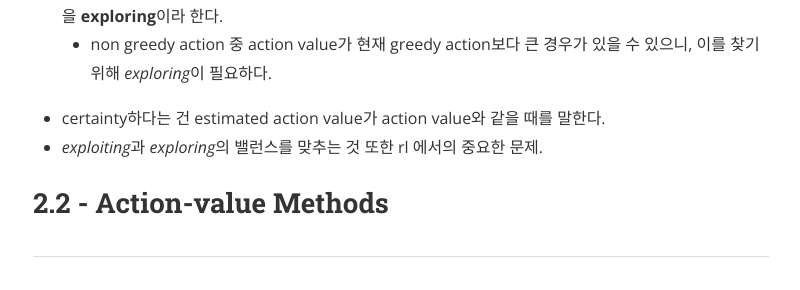
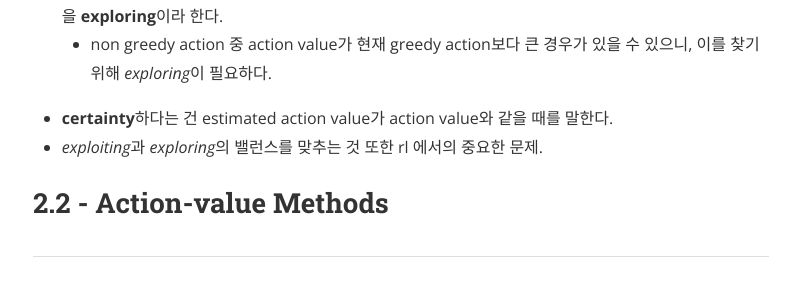
Before and after one commit to kevin970401/kevin970401.github.io, a Jekyll site: the page built from _posts/2018-08-16-Sutton-RL-Ch2.md, in a window 1280 px wide and 900 px high, scrolled down 863 px. Shown: the part 153-443 px from the top of the window, without its empty margins (239-1039 px from the left). Built offline with Jekyll 4.4.1, drawn with Linux system fonts in a browser that asks for light colours; nearby versions of some CDN libraries; formulas are drawn with MathJax 3.

Commit message:
:fire:fix typing error:fire:

```diff
--- a/_posts/2018-08-16-Sutton-RL-Ch2.md
+++ b/_posts/2018-08-16-Sutton-RL-Ch2.md
@@ -26,7 +26,7 @@ k-armed bandits
 - 매 time step마다 *estimated action value*가 가장 큰 action이 하나 이상 존재할 것이다. 우리는 이를 **greedy actions**이라 부른다.
 - 이 *greedy actions* 중 하나를 고르는 것을 **exploiting**이라 하고 nongreedy actions 중 하나를 고르는 것을 **exploring**이라 한다.
   - non greedy action 중 action value가 현재 greedy action보다 큰 경우가 있을 수 있으니, 이를 찾기 위해 *exploring*이 필요하다.
-- certainty하다는 건 estimated action value가 action value와 같을 때를 말한다.
+- **certainty**하다는 건 estimated action value가 action value와 같을 때를 말한다.
 - *exploiting*과 *exploring*의 밸런스를 맞추는 것 또한 rl 에서의 중요한 문제.
 
 ## 2.2 - Action-value Methods
```
